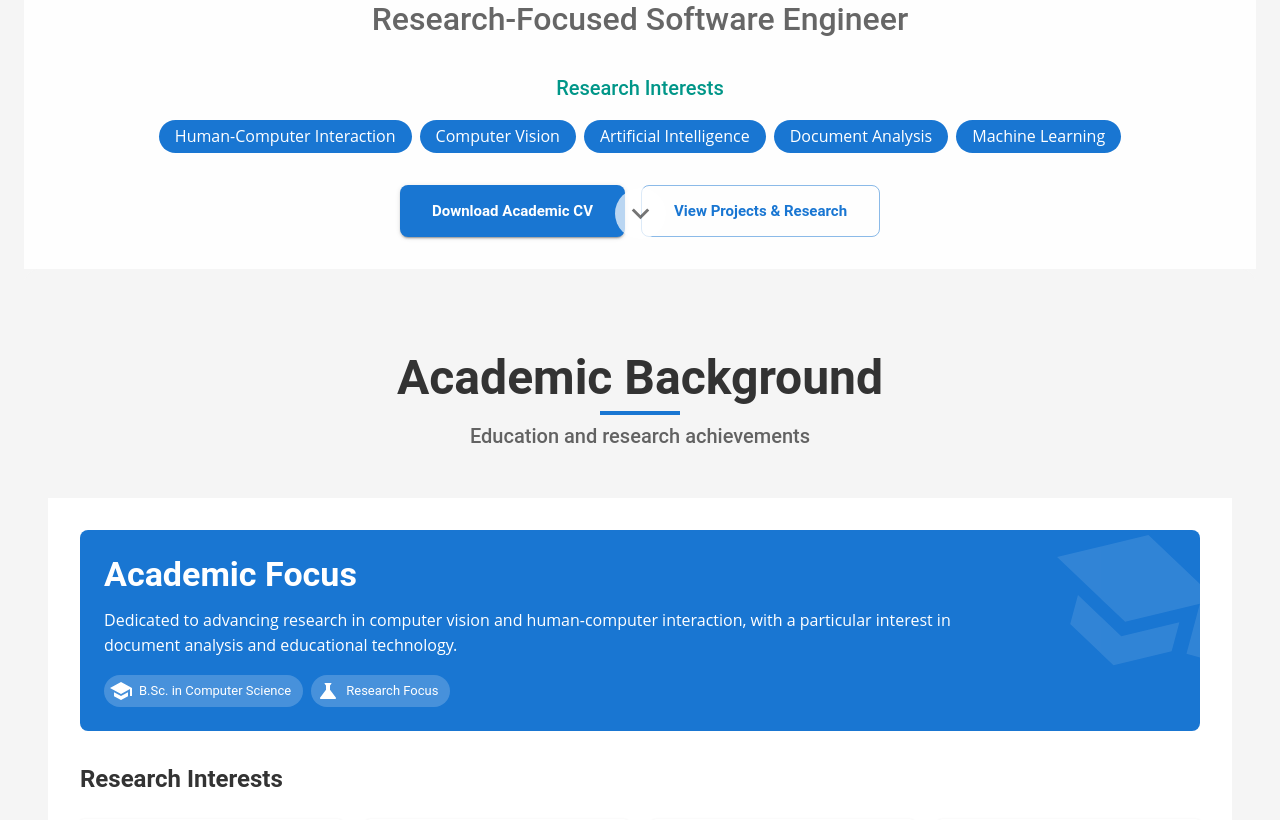
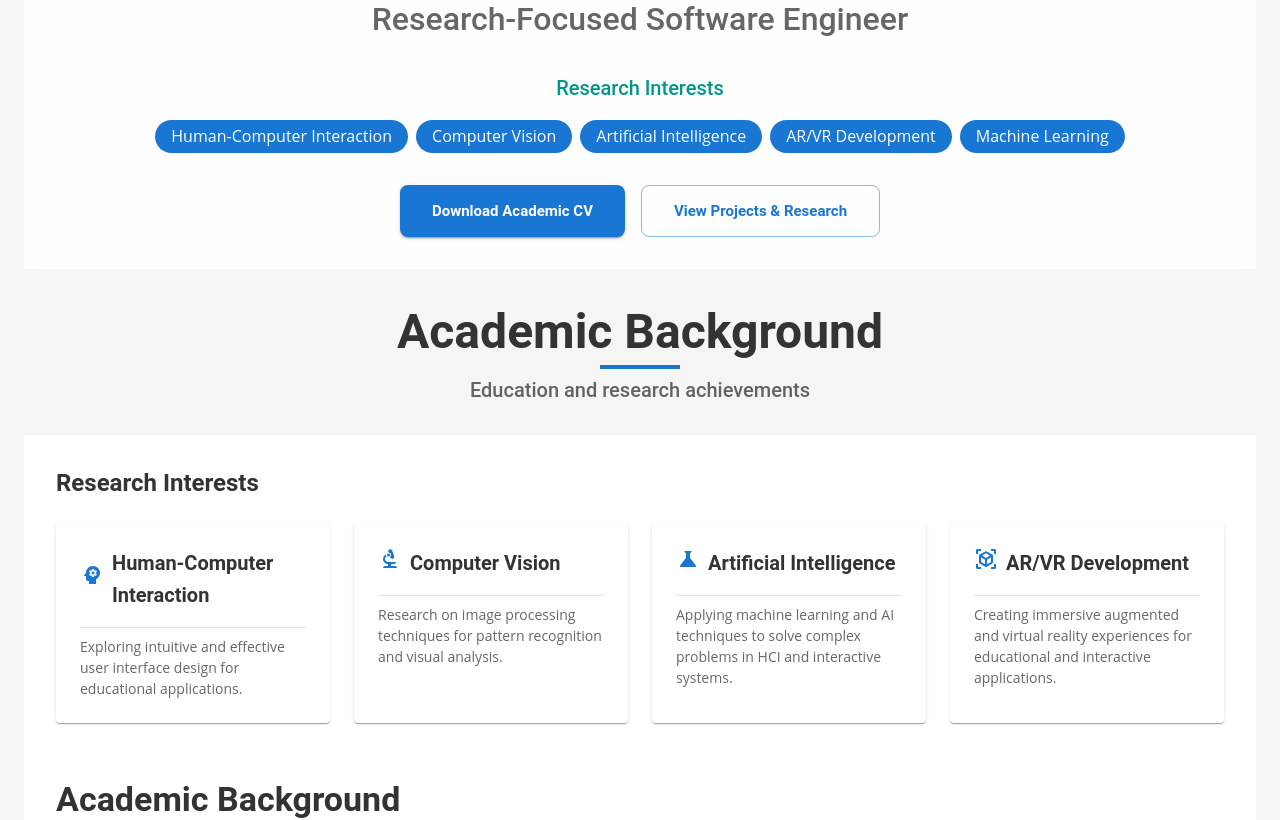
Before and after one commit to Partha-Sarker/portfolio, a React (Create React App) app: page / in a window 1280 px wide. Shown: the part 560-1380 px from the top of the page. Built offline with nearby package versions, Linux system fonts and the light colour scheme.

Commit message:
Fix some bugs and polish the UI

```diff
--- a/src/App.tsx
+++ b/src/App.tsx
@@ -33,7 +33,7 @@ function App() {
             "Human-Computer Interaction",
             "Computer Vision",
             "Artificial Intelligence",
-            "Document Analysis",
+            "AR/VR Development",
             "Machine Learning"
           ]}
           profilePhoto={getAssetPath('/profile_photo.png')}
@@ -47,6 +47,7 @@ function App() {
         title="Academic Background"
         subtitle="Education and research achievements"
         backgroundColor={theme.palette.background.default}
+        fullWidth
       >
         <SectionContainer>
           <AcademicProfile />
@@ -60,6 +61,7 @@ function App() {
         id="projects"
         title="Projects & Research"
         subtitle="A comprehensive showcase of research work, academic projects, and personal initiatives"
+        fullWidth
       >
         <SectionContainer>
           <ProjectsSection projects={projects} />
@@ -72,6 +74,7 @@ function App() {
         title="Professional Experience"
         subtitle="Work history with research relevance"
         backgroundColor={theme.palette.background.default}
+        fullWidth
       >
         <SectionContainer>
           <Experience />
@@ -83,6 +86,7 @@ function App() {
         id="skills"
         title="Skills & Expertise"
         subtitle="Technical skills and competencies"
+        fullWidth
       >
         <SectionContainer>
           <Skills />
@@ -95,6 +99,7 @@ function App() {
         title="Personal Interests"
         subtitle="Music and other dimensions"
         backgroundColor={theme.palette.background.default}
+        fullWidth
       >
         <SectionContainer>
           <Grid container spacing={3}>
@@ -112,6 +117,7 @@ function App() {
         id="contact"
         title="Contact"
         subtitle="Get in touch for professional opportunities"
+        fullWidth
       >
         <SectionContainer>
           <Grid container spacing={3}>
--- a/src/components/academic/AcademicProfile.tsx
+++ b/src/components/academic/AcademicProfile.tsx
@@ -3,16 +3,13 @@ import {
   Box,
   Typography,
   Paper,
-  Chip,
-  Divider,
-  useTheme
+  Divider
 } from '@mui/material';
 import {
-  School as SchoolIcon,
   Science as ScienceIcon,
   Psychology as PsychologyIcon,
   Biotech as BiotechIcon,
-  ImportContacts as ImportContactsIcon
+  ViewInAr as ViewInArIcon
 } from '@mui/icons-material';
 
 interface ResearchInterest {
@@ -22,10 +19,9 @@ interface ResearchInterest {
 }
 
 /**
- * Academic Profile component that showcases research interests and academic focus
+ * Academic Profile component that showcases research interests
  */
 const AcademicProfile: React.FC = () => {
-  const theme = useTheme();
 
   // Research interests data
   const researchInterests: ResearchInterest[] = [
@@ -36,79 +32,23 @@ const AcademicProfile: React.FC = () => {
     },
     {
       title: 'Computer Vision',
-      description: 'Research on image processing techniques for document analysis and segmentation.',
+      description: 'Research on image processing techniques for pattern recognition and visual analysis.',
       icon: <BiotechIcon color="primary" />
     },
     {
       title: 'Artificial Intelligence',
-      description: 'Applying machine learning and AI techniques to solve complex problems in document analysis and HCI.',
+      description: 'Applying machine learning and AI techniques to solve complex problems in HCI and interactive systems.',
       icon: <ScienceIcon color="primary" />
     },
     {
-      title: 'Document Analysis',
-      description: 'Techniques for processing and analyzing handwritten documents, particularly in Bengali script.',
-      icon: <ImportContactsIcon color="primary" />
+      title: 'AR/VR Development',
+      description: 'Creating immersive augmented and virtual reality experiences for educational and interactive applications.',
+      icon: <ViewInArIcon color="primary" />
     }
   ];
 
   return (
     <Box sx={{ mb: 4 }}>
-      {/* Academic Credentials Banner */}
-      <Paper
-        elevation={0}
-        sx={{
-          p: 3,
-          mb: 4,
-          backgroundColor: theme.palette.primary.main,
-          color: 'white',
-          borderRadius: 2,
-          position: 'relative',
-          overflow: 'hidden'
-        }}
-      >
-        <Box
-          sx={{
-            position: 'absolute',
-            top: -20,
-            right: -20,
-            opacity: 0.1,
-            transform: 'rotate(15deg)'
-          }}
-        >
-          <SchoolIcon sx={{ fontSize: 180 }} />
-        </Box>
-
-        <Typography variant="h4" component="h2" gutterBottom fontWeight={700}>
-          Academic Focus
-        </Typography>
-
-        <Typography variant="body1" sx={{ maxWidth: '80%', mb: 2 }}>
-          Dedicated to advancing research in computer vision and human-computer interaction,
-          with a particular interest in document analysis and educational technology.
-        </Typography>
-
-        <Box sx={{ display: 'flex', flexWrap: 'wrap', gap: 1, mt: 2 }}>
-          <Chip
-            icon={<SchoolIcon />}
-            label="B.Sc. in Computer Science"
-            sx={{
-              backgroundColor: 'rgba(255,255,255,0.2)',
-              color: 'white',
-              '& .MuiChip-icon': { color: 'white' }
-            }}
-          />
-          <Chip
-            icon={<ScienceIcon />}
-            label="Research Focus"
-            sx={{
-              backgroundColor: 'rgba(255,255,255,0.2)',
-              color: 'white',
-              '& .MuiChip-icon': { color: 'white' }
-            }}
-          />
-        </Box>
-      </Paper>
-
       {/* Research Interests */}
       <Typography variant="h5" component="h3" gutterBottom fontWeight={600} sx={{ mb: 3 }}>
         Research Interests
--- a/src/components/academic/Hero.tsx
+++ b/src/components/academic/Hero.tsx
@@ -207,7 +207,7 @@ const Hero: React.FC<HeroProps> = ({
           bottom: { xs: 10, sm: 20, md: 30 },
           mt: { xs: 6, md: 0 },
           zIndex: 1,
-          display: { xs: 'none', sm: 'block' } // Hide on mobile, show on larger screens
+          display: { md: 'none', lg: 'block' } // Hide on mobile, show on larger screens
         }}
       >
         <IconButton
--- a/src/components/layout/Header.tsx
+++ b/src/components/layout/Header.tsx
@@ -60,8 +60,8 @@ const Header: React.FC = () => {
     if (location.pathname === '/' && sectionId) {
       // If we're on the home page and there's a section ID, scroll to it
       scrollToElement(sectionId);
-    } else if (path === '/' && location.pathname === '/') {
-      // If we're on home and clicking home, scroll to top
+    } else if (path === '/') {
+      // If clicking home, always scroll to top (whether we're on home or not)
       scrollToTop();
     }
     // For other cases, React Router will handle the navigation
@@ -99,12 +99,19 @@ const Header: React.FC = () => {
         <SchoolIcon sx={{ mr: 1, color: 'primary.main' }} />
         <Typography
           variant="h6"
-          component={RouterLink}
-          to="/"
-          onClick={() => handleNavClick('/', undefined)}
+          component="button"
+          onClick={(e) => {
+            e.preventDefault();
+            handleNavClick('/', undefined);
+          }}
           sx={{
             color: 'text.primary',
             textDecoration: 'none',
+            background: 'none',
+            border: 'none',
+            cursor: 'pointer',
+            fontSize: 'inherit',
+            fontFamily: 'inherit'
           }}
         >
           Academic Portfolio
@@ -124,6 +131,12 @@ const Header: React.FC = () => {
                 backgroundColor: 'rgba(25, 118, 210, 0.08)',
               },
               backgroundColor: location.pathname === item.path ? 'rgba(25, 118, 210, 0.08)' : 'transparent',
+              ...(item.path === '/' && {
+                background: 'none',
+                border: 'none',
+                width: '100%',
+                cursor: 'pointer'
+              })
             }}
           >
             <ListItemText
@@ -194,14 +207,18 @@ const Header: React.FC = () => {
                   variant="h6"
                   component={RouterLink}
                   to="/"
-                  onClick={() => handleNavClick('/', undefined)}
+                  onClick={(e) => {
+                    e.preventDefault();
+                    handleNavClick('/', undefined);
+                  }}
                   sx={{
                     mr: 2,
                     fontFamily: 'Roboto',
                     fontWeight: 700,
                     color: 'text.primary',
                     textDecoration: 'none',
-                    fontSize: { xs: '1rem', sm: '1.25rem' }
+                    fontSize: { xs: '1rem', sm: '1.25rem' },
+                    cursor: 'pointer'
                   }}
                 >
                   Academic Portfolio
--- a/src/components/layout/Section.tsx
+++ b/src/components/layout/Section.tsx
@@ -24,7 +24,7 @@ const Section: React.FC<SectionProps> = ({
   backgroundColor,
   fullWidth = false,
   minHeight,
-  paddingY = { xs: 6, sm: 8, md: 10 },
+  paddingY = { xs: 4, sm: 5, md: 6 },
 }) => {
   const theme = useTheme();
 
@@ -34,7 +34,10 @@ const Section: React.FC<SectionProps> = ({
       component="section"
       sx={{
         backgroundColor: backgroundColor || 'transparent',
-        py: paddingY,
+        pt: typeof paddingY === 'object' ?
+          { xs: paddingY.xs ? paddingY.xs * 0.7 : 2.8, sm: paddingY.sm ? paddingY.sm * 0.7 : 3.5, md: paddingY.md ? paddingY.md * 0.7 : 4.2 } :
+          paddingY * 0.7,
+        pb: 0,
         minHeight: minHeight,
         scrollMarginTop: '64px', // Offset for fixed header
         borderRadius: 4,
@@ -42,7 +45,7 @@ const Section: React.FC<SectionProps> = ({
     >
       <Container maxWidth={fullWidth ? false : 'lg'} disableGutters={fullWidth}>
         {(title || subtitle) && (
-          <Box sx={{ mb: 6, textAlign: 'center' }}>
+          <Box sx={{ mb: 4, textAlign: 'center' }}>
             {title && (
               <Typography
                 variant="h2"
--- a/src/components/projects/FeaturedProjects.tsx
+++ b/src/components/projects/FeaturedProjects.tsx
@@ -336,27 +336,7 @@ const FeaturedProjects: React.FC<FeaturedProjectsProps> = ({ projects }) => {
                 ))}
             </Box>
 
-            {/* Featured Projects Summary */}
-            <Box
-                sx={{
-                    mt: 4,
-                    p: 3,
-                    backgroundColor: theme.palette.warning.light + '20',
-                    borderRadius: 2,
-                    border: `1px solid ${theme.palette.warning.light}`,
-                }}
-            >
-                <Typography variant="h6" fontWeight={600} sx={{ mb: 2, color: theme.palette.warning.dark }}>
-                    Why These Projects Stand Out
-                </Typography>
 
-                <Typography variant="body2" color="text.secondary" sx={{ lineHeight: 1.6 }}>
-                    These featured projects represent the pinnacle of my technical and research capabilities,
-                    spanning from groundbreaking HCI research to innovative AR applications and complex multiplayer systems.
-                    Each project demonstrates unique problem-solving approaches, technical excellence, and significant
-                    contributions to their respective domains.
-                </Typography>
-            </Box>
         </Box>
     );
 };
--- a/src/components/projects/FeaturedResearchProjects.tsx
+++ b/src/components/projects/FeaturedResearchProjects.tsx
@@ -232,33 +232,6 @@ const FeaturedResearchProjects: React.FC<FeaturedResearchProjectsProps> = ({ pro
                             </Card>
                         ))}
                     </Box>
-
-                    {/* Research Impact Summary */}
-                    <Paper
-                        elevation={0}
-                        sx={{
-                            mt: 4,
-                            p: 3,
-                            backgroundColor: theme.palette.background.default,
-                            borderRadius: 2,
-                            border: `1px solid ${theme.palette.divider}`,
-                        }}
-                    >
-                        <Box sx={{ display: 'flex', alignItems: 'center', mb: 2 }}>
-                            <TrendingUpIcon sx={{ mr: 1, color: theme.palette.secondary.main }} />
-                            <Typography variant="h6" fontWeight={600}>
-                                Research Impact & Future Directions
-                            </Typography>
-                        </Box>
-
-                        <Typography variant="body2" color="text.secondary" sx={{ lineHeight: 1.6 }}>
-                            These research projects demonstrate a strong foundation in empirical research methods,
-                            user-centered design, and technical implementation. The work contributes to the growing
-                            field of digital wellbeing and accessibility technology, with potential for further
-                            development in graduate-level research focusing on Human-Computer Interaction and
-                            Computer Vision applications.
-                        </Typography>
-                    </Paper>
                 </Box>
             )}
         </Box>
--- a/src/components/projects/PersonalProjects.tsx
+++ b/src/components/projects/PersonalProjects.tsx
@@ -191,7 +191,7 @@ const PersonalProjects: React.FC<PersonalProjectsProps> = ({ projects }) => {
                             Research Connections
                         </Typography>
                         <Typography variant="body2" color="text.secondary" sx={{ lineHeight: 1.6, mb: 2 }}>
-                            Several projects connect to my research interests, particularly in HCI (Piano Practice App),
+                            Several projects connect to my research interests, particularly in HCI (AR Girl),
                             automation (CS Ranking Crawler), and creative technology applications.
                         </Typography>
 
--- a/src/components/projects/ProjectsSection.tsx
+++ b/src/components/projects/ProjectsSection.tsx
@@ -345,7 +345,6 @@ const ProjectsSection: React.FC<ProjectsSectionProps> = ({ projects }) => {
             <Paper
                 elevation={0}
                 sx={{
-                    mt: 6,
                     p: 3,
                     backgroundColor: theme.palette.background.default,
                     borderRadius: 2,
```
